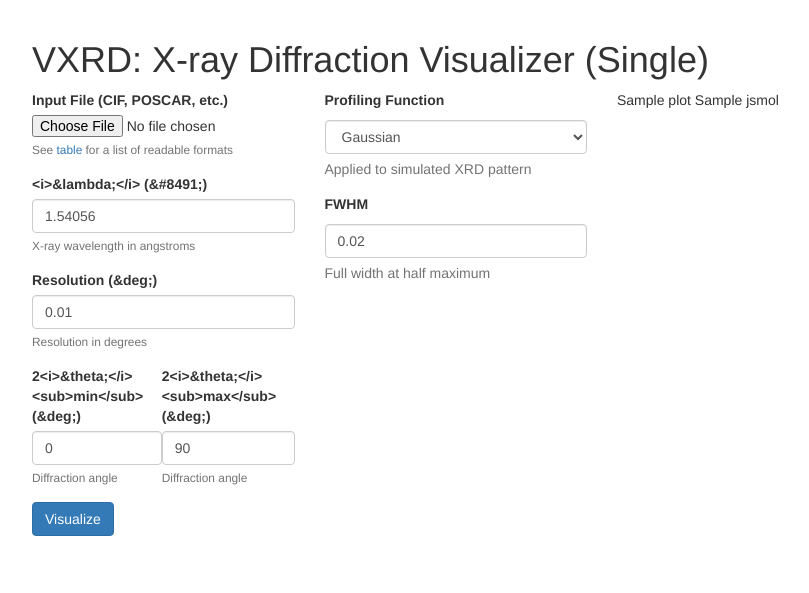
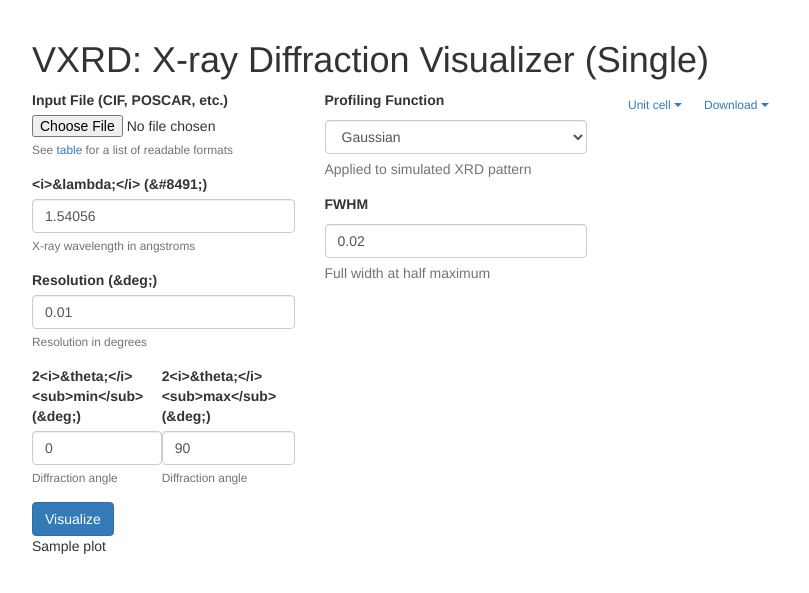
Before and after one commit to qzhu2017/XRD, a Flask app: template flask/app/templates/index.html in a window 1280 px wide. Shown: the part 52-645 px from the top of the page, without its empty margins (38-847 px from the left). Run offline with Flask 2, Linux system fonts and the light colour scheme; the template is opened without the code that fills it: values that come from a table or form of the project are taken from there, most other values are stand-ins (such as "Sample title", 1, 10 or a date in 2020); some libraries are stand-ins or nearby versions.

Commit message:
Embed JSmol visualizer to right of form

```diff
--- a/flask/app/routes.py
+++ b/flask/app/routes.py
@@ -1,3 +1,4 @@
+import io
 import os
 import plotly.graph_objects as go
 from flask import render_template, flash, session, Markup
@@ -26,6 +27,7 @@
             return render_template('index.html',
                 title='Single',
                 form=form,
+                jsmol=True,
                 plot=plot())
     # initial page visit
     return render_template('index.html',
@@ -57,6 +59,33 @@
     return render_template('comparison.html',
         title='Comparison',
         form=form)
+
+@app.route('/struct/<type>')
+def structure(type: str):
+    """Return atomic structure as cif, xyz or json."""
+    struct = read(session.get("SAVEPATH"))
+
+    if type == 'cif':
+        fd = io.BytesIO()
+        struct.write(fd, 'cif')
+        return fd.getvalue(), 200, []
+
+    fd = io.StringIO()
+    if type == 'xyz':
+        struct.write(fd, 'xyz')
+    # elif type == 'json':
+    #     con = connect(fd, type='json')
+    #     con.write(row,                        # LOOK INTO ASE app.py
+    #               data=row.get('data', {}),
+    #               **row.get('key_value_pairs', {}))
+    else:
+        1 / 0 # force error for invalid URLs
+
+    headers = [('Content-Disposition',
+                'attachment; filename="{name}.{type}"'
+                .format(name=session.get("FILENAME"), type=type))]
+    txt = fd.getvalue()
+    return txt, 200, headers
 
 def process_upload(form, comp=False):
     """
--- /dev/null
+++ b/flask/app/static/jsmol.js
@@ -0,0 +1,25 @@
+Jmol._isAsync = false;
+var jmolApplet0;
+
+var Info = {
+  width: 550,
+  height: 400,
+  debug: false,
+  color: "0xFFFFFF",
+  addSelectionOptions: false,
+  use: "HTML5",
+  j2sPath: "/static/jsmol/j2s",
+  readyFunction: jmol_isReady,
+  disableJ2SLoadMonitor: true,
+  disableInitialConsole: true,
+  allowJavaScript: false
+};
+
+function repeatCell(n1, n2, n3) {
+  var s = '{ ' + n1.toString() + ' ' + n2.toString() + ' ' + n3.toString() + ' };';
+  Jmol.script(jmolApplet0, 'load "" ' + s);
+}
+
+$(document).ready(function() {
+  $("#appdiv").html(Jmol.getAppletHtml("jmolApplet0", Info))
+})
--- a/flask/app/templates/index.html
+++ b/flask/app/templates/index.html
@@ -1,14 +1,49 @@
 {% extends "base.html" %}
 {% import 'bootstrap/wtf.html' as wtf %}
 
+{% macro structure() %}
+  <div id="appdiv"></div>
+  <div class="btn-group pull-left">
+    <button type="button" class="btn btn-link dropdown-toggle btn-sm" data-toggle="dropdown">
+    Unit cell <span class="caret"></span>
+    </button>
+    <ul class="dropdown-menu">
+    <li><a onclick="repeatCell(1, 1, 1);">1x1x1</a></li>
+    <li><a onclick="repeatCell(2, 2, 2);">2x2x2</a></li>
+    <li><a onclick="repeatCell(3, 3, 3);">3x3x3</a></li>
+    </ul>
+  </div>
+  <div class="btn-group pull-left">
+    <button type="button" class="btn btn-link dropdown-toggle btn-sm" data-toggle="dropdown">
+      Download <span class="caret"></span>
+    </button>
+    <ul class="dropdown-menu">
+      <li><a href="/struct/xyz">xyz</a></li>
+    </ul>
+  </div>
+{% endmacro %}
+
 {% block app_content %}
+  <!-- BEGIN JSmol IMPORTS -->
+  <script src="{{ url_for('static', filename='jsmol/JSmol.min.js') }}"></script>
+  <script>
+    jmol_isReady = function(applet) {
+      Jmol._getElement(applet, "appletdiv").style.border="1px solid lightgray";
+      Jmol.script(jmolApplet0, "set displaycellparameters false;")
+      Jmol.script(jmolApplet0,
+      "load struct/cif { 1 1 1 };");
+    }
+  </script>
+  <script src="{{ url_for('static', filename='jsmol.js') }}"></script>
+  <!-- END JSmol IMPORTS -->
+
   <h1>VXRD: X-ray Diffraction Visualizer (Single)</h1>
   <div class="row">
     <form class="form" method="post" enctype="multipart/form-data" role="form">
       {{ form.hidden_tag() }}
       {{ wtf.form_errors(form, hiddens="only") }}
 
-            <div class="col-md-3">
+      <div class="col-lg-3">
         {{ wtf.form_field(form.upload) }}
         {{ wtf.form_field(form.wavelength) }}
         {{ wtf.form_field(form.res) }}
@@ -24,7 +59,7 @@
         </table>
         {{ wtf.form_field(form.submit, button_map={'submit': 'primary'}) }}
       </div>
-            <div class="col-md-3">
+      <div class="col-lg-3">
         <div class="form-group ">
           <label class="control-label" for="method">{{ form.method.label }}</label>
           {{ form.method(class="form-control") }}
@@ -90,29 +125,25 @@
           </tr>
         </table>
       </div>
-            <div class="col-md-6">
-                <!-- JSmol will ultimately go here -->
-                {% if plot %}
-                    {{ plot|safe }}
-                {% endif %}
+      <div class="col-lg-6">
         {% if jsmol %}
-                    {{ jsmol|safe }}
+          {{ structure() }}
         {% endif %}
       </div>
     </form>
   </div>
-    <!-- <div class="row">
-        <div class="col-md-12">
+  <div class="row">
+    <div class="col-lg-12">
       {% if plot %}
         {{ plot|safe }}
       {% endif %}
     </div>
-    </div> -->
+  </div>
 
   <script>
     $(document).ready(function() {
       $('#method').change(function() {
-                if($(this).val() == 'gaussian' || $(this).val() == 'lorentzian') {
+        if ($(this).val() === 'gaussian' || $(this).val() === 'lorentzian') {
           $('#fwhm-label').show();
           $('#fwhm').show();
           $('#fwhm-help').show();
@@ -135,7 +166,7 @@
           $('#eta_l').hide();
           $('#eta_l-help').hide();
         }
-                if($(this).val() == 'pseudo_voigt') {
+        if ($(this).val() === 'pseudo_voigt') {
           $('#fwhm-label').hide();
           $('#fwhm').hide();
           $('#fwhm-help').hide();
```
Lines whose indentation alone changed are shown as unchanged.
